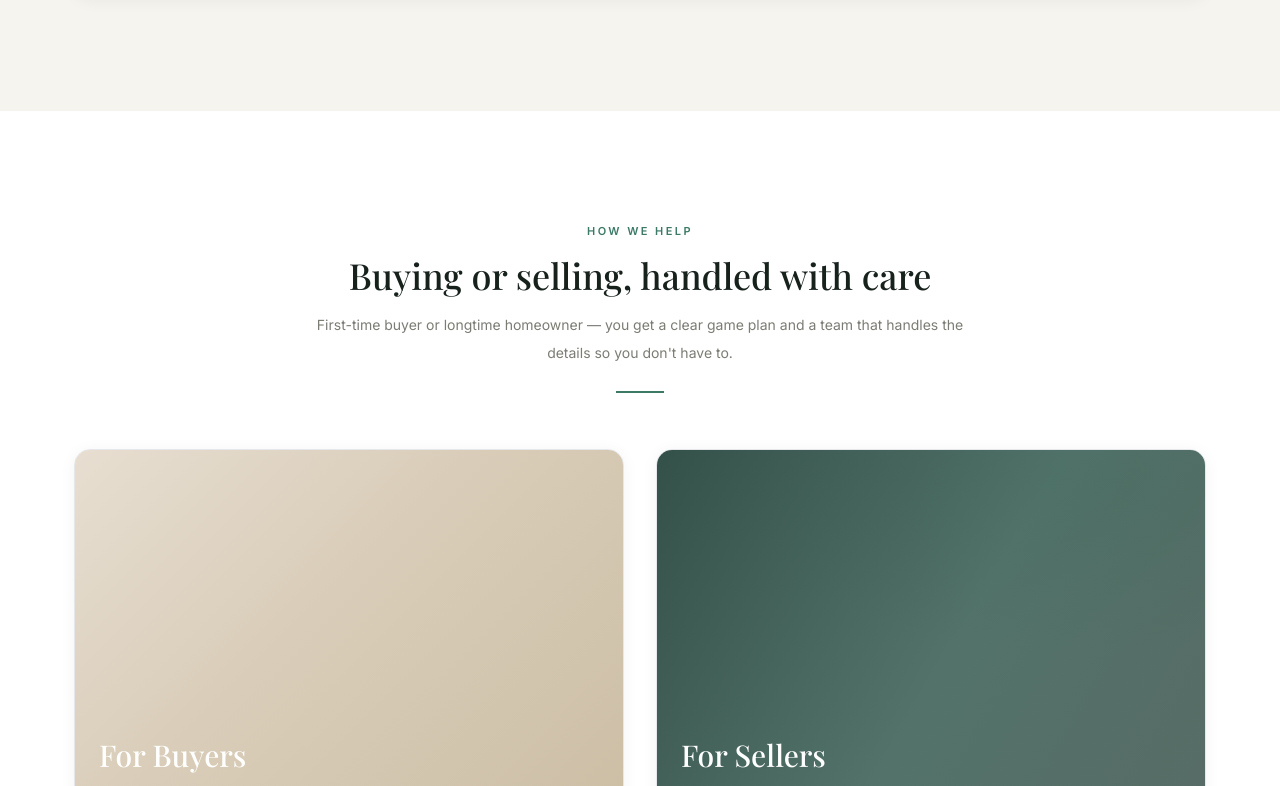
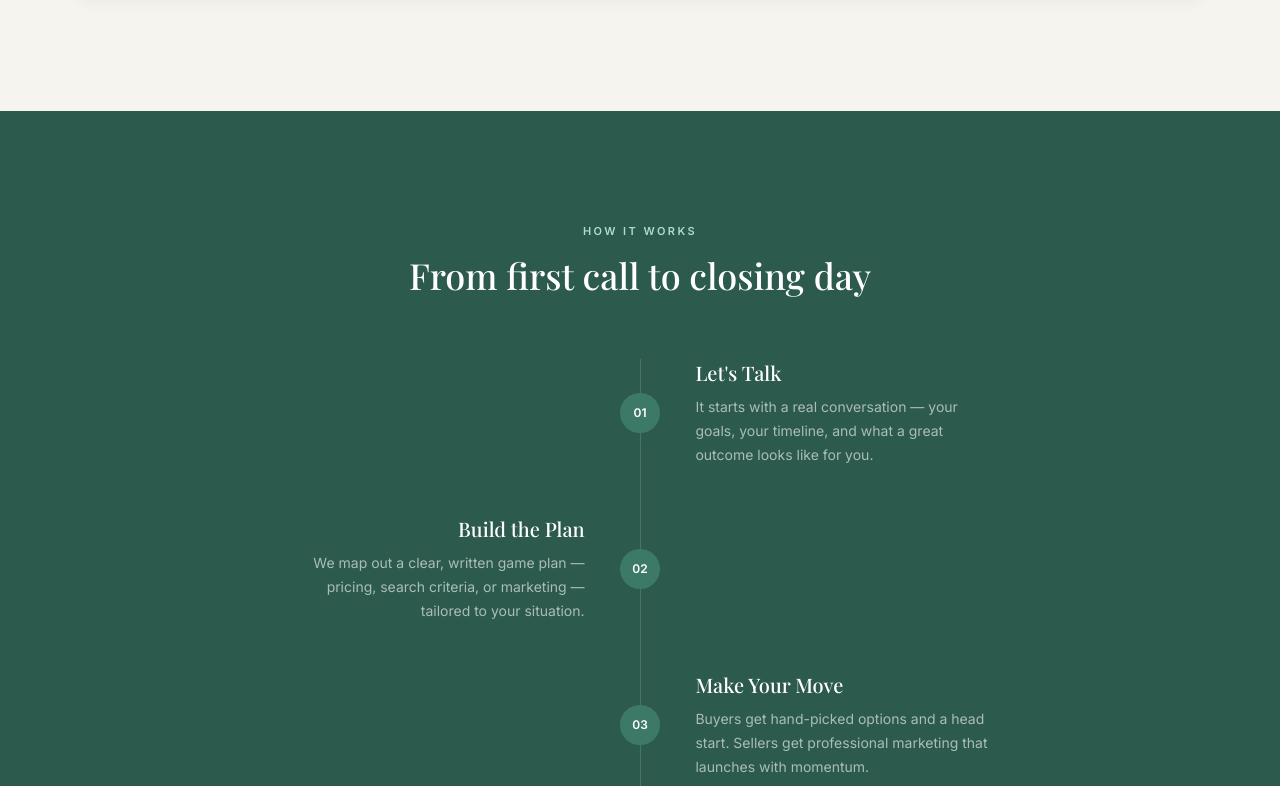
Before and after one commit to AaronPilk/Tocado-Realty-Group-, a Next.js app: page / in a window 1280 px wide. Shown: the part 2074-2860 px from the top of the page. Built offline with nearby package versions, Linux system fonts and the light colour scheme; no server answers; a web font is replaced by a local one.

Commit message:
Remove buyer/seller cards section from homepage

```diff
--- a/app/page.tsx
+++ b/app/page.tsx
@@ -3,7 +3,6 @@ import { TrustStrip } from "@/components/home/TrustStrip";
 import { SalesTicker } from "@/components/home/SalesTicker";
 import { StatsBand } from "@/components/home/StatsBand";
 import { FounderStory } from "@/components/home/FounderStory";
-import { BuyerSellerCards } from "@/components/home/BuyerSellerCards";
 import { ProcessTimeline } from "@/components/home/ProcessTimeline";
 import { MarketReport } from "@/components/home/MarketReport";
 import { OfficeLocations } from "@/components/home/OfficeLocations";
@@ -16,7 +15,6 @@ export default function HomePage() {
       <SalesTicker />
       <StatsBand />
       <FounderStory />
-      <BuyerSellerCards />
       <ProcessTimeline />
       <MarketReport />
       <OfficeLocations />
```
